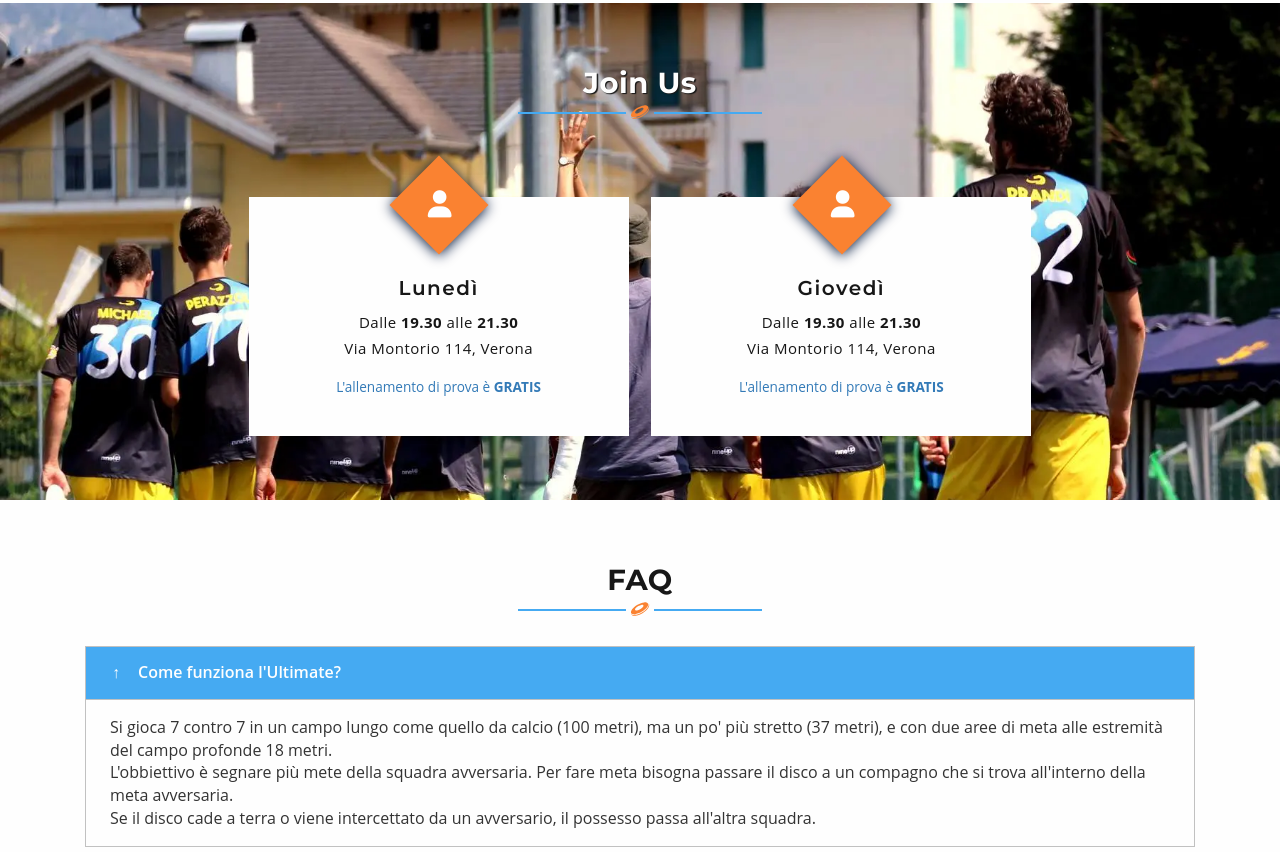
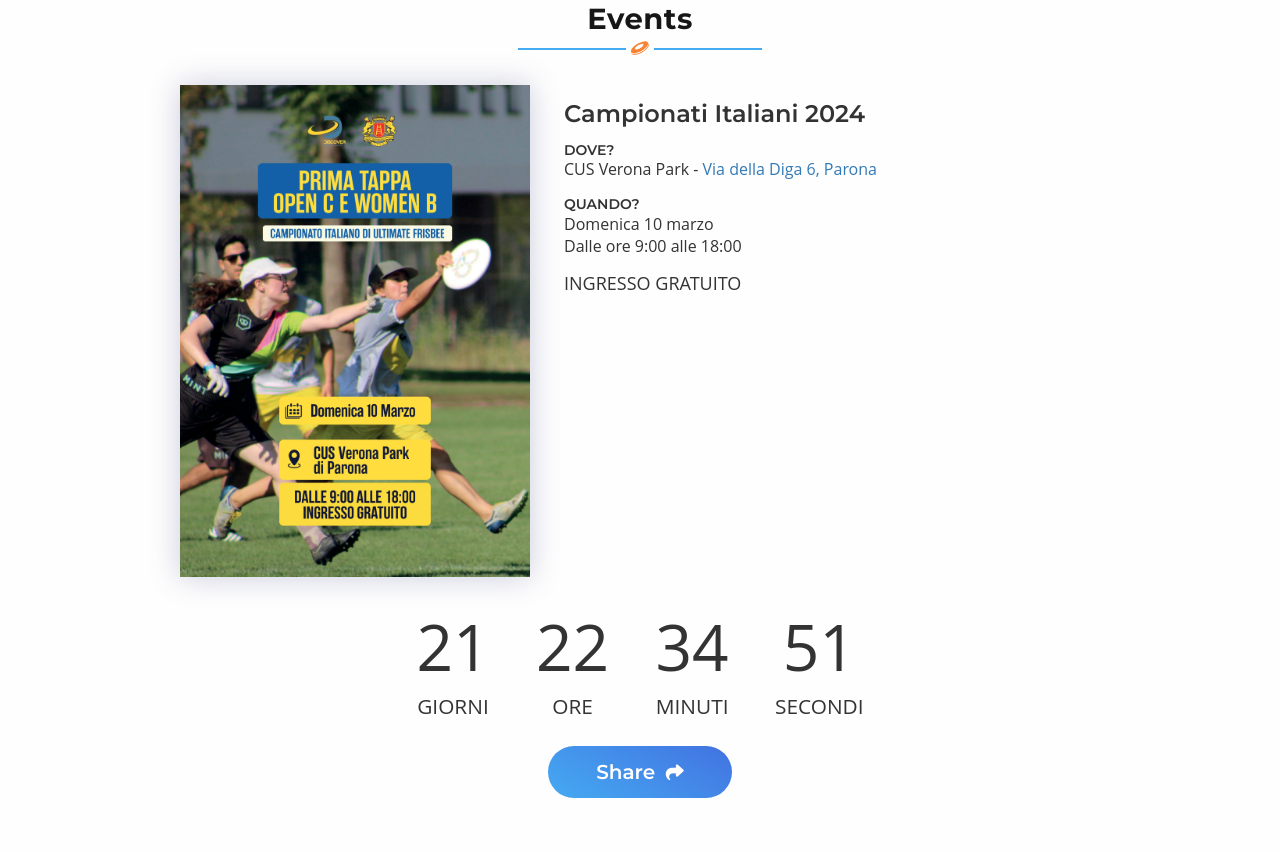
Before and after one commit to pizidavi/discover-verona, a plain HTML site: page index.html in a window 1280 px wide. Shown: the part 1317-2169 px from the top of the page. Drawn offline with nearby package versions, Linux system fonts and the light colour scheme.

Commit message:
Added CIU 2024
Changed WFDF url

```diff
--- a/index.html
+++ b/index.html
@@ -307,7 +307,7 @@
   <!-- //about -->
 
   <!-- Events -->
-  <section id="events" class="section pt-0 d-none">
+  <section id="events" class="section pt-0">
     <div class="container">
       <h2 class="heading-agileinfo">
         Events
@@ -315,6 +315,66 @@
           <path d="M385.5 30.38c-18.5.16-40.5 5.02-64.3 14.24C270.4 64.35 211.1 104 156.4 158.7c-54.8 54.7-94.46 114.1-114.12 164.9-9.89 25.4-14.7 48.6-14.28 67.9.43 19 5.8 33.8 16.05 44 10.26 10.3 24.96 15.6 44.06 16.1 19.19.4 42.39-4.4 67.89-14.3 50.8-19.7 110.1-59.4 164.8-114.1 54.7-54.7 94.4-114 114.1-164.9 9.9-25.4 14.7-48.6 14.3-67.79-.5-19.09-5.8-33.8-16.1-44.05-10.3-10.26-25-15.63-44-16.05-1.2-.03-2.4-.04-3.6-.03zm66.6 10.7c9.9 13.36 14.7 30.3 15.1 49.08.5 22.44-5 47.74-15.6 74.64-20.8 54-61.8 114.9-118 171.1-56.3 56.3-117.2 97.2-171.2 118.1-26.9 10.6-52.2 16-74.65 15.6-15.06-.3-28.93-3.5-40.72-9.8.8.9 1.62 1.8 2.47 2.6 25.95 26 72.3 29.4 128.3 10.7 56-18.6 120.3-59.2 178.2-117.2 57.9-57.9 98.5-122.1 117.1-178.1 18.8-56 15.3-102.35-10.7-128.3-3.1-3.14-6.6-5.94-10.3-8.42zM299.7 122.5c7.8 0 15.3 2.3 20.7 7.7 6.7 6.7 8.5 16.4 7.4 26.1-1 9.7-4.7 20.2-10.3 31.6-11.2 22.8-30.4 49-55.5 74.1-25.1 25.1-51.3 44.3-74.1 55.5-11.3 5.6-21.9 9.3-31.6 10.3-9.7 1.1-19.4-.7-26.1-7.4-6.7-6.7-8.5-16.4-7.4-26.1 1-9.7 4.7-20.3 10.3-31.7 11.2-22.8 30.4-48.9 55.5-74s51.3-44.4 74.1-55.6c11.4-5.6 21.9-9.2 31.6-10.2 1.8-.2 3.6-.3 5.4-.3z"/>
         </svg>
       </h2>
+      <div data-event-title="ciu-10-3-2024">
+        <div class="row justify-content-center">
+          <div class="col-sm-12 col-md-6 col-lg-4">
+            <div class="latest-item large-item m-auto">
+              <img src="images/ciu-10-3-2024.webp" class="img-fluid mh-100" alt="Locandina CIU 2024">
+            </div>
+          </div>
+          <div class="col-sm-12 col-md-6 col-lg-6">
+            <div id="event-hat" class="long-text text-justify py-3 px-1">
+              <h3>Campionati Italiani 2024</h3>
+
+              <h5 class="mt-3">DOVE?</h5>
+              <p>CUS Verona Park - <a href="https://maps.app.goo.gl/DoQXZotXW9Pwi55b7" target="_blank">Via della Diga 6, Parona</a></p>
+
+              <h5 class="mt-3">QUANDO?</h5>
+              <p>Domenica 10 marzo</p>
+              <p>Dalle ore 9:00 alle 18:00</p>
+
+              <h5 class="mt-3 h4">INGRESSO GRATUITO</h5>
+            </div>
+          </div>
+        </div>
+        <div id="countdown" class="row justify-content-center mt-4 hidden" data-countdown="2024-03-10 09:00">
+          <div class="col-sm-12 col-md-8 col-lg-6">
+            <ul class="countdown">
+              <li><span data-countdown-text="days">0</span>Giorni</li>
+              <li><span data-countdown-text="hours">0</span>Ore</li>
+              <li><span data-countdown-text="minutes">0</span>Minuti</li>
+              <li><span data-countdown-text="seconds">0</span>Secondi</li>
+            </ul>
+          </div>
+        </div>
+        <div class="row justify-content-center mt-4">
+          <div class="col-sm-6 col-md-6 col-lg-4 d-flex justify-content-center">
+            <div class="share-btn">
+              <span class="text">Share</span>
+              <span class="icon">
+                <i class="fa-solid fa-share"></i>
+              </span>
+              <div class="sm-btns">
+                <a href="https://www.facebook.com/sharer/sharer.php?u=https%3A%2F%2Fultimateverona.it"
+                  class="umami--click--share-ciu-2024-facebook"
+                  title="Condividi su Facebook" target="_blank" rel="noopener"
+                ><i class="fab fa-facebook"></i>
+                </a>
+                <a href="https://twitter.com/intent/tweet?url=https%3A%2F%2Fultimateverona.it&hashtags=ultimate,verona,frisbee"
+                  class="umami--click--share-ciu-2024-twitter"
+                  title="Condividi su Twitter" target="_blank" rel="noopener"
+                ><i class="fab fa-twitter"></i>
+                </a>
+                <a href="https://api.whatsapp.com/send?text=https://ultimateverona.it"
+                  class="umami--click--share-ciu-2024-whatsapp"
+                  title="Condividi su Whatsapp" target="_blank" rel="noopener"
+                ><i class="fa-brands fa-whatsapp"></i>
+                </a>
+              </div>
+            </div>
+          </div>
+        </div>
+      </div>
     </div>
   </section>
   <!-- //events -->
@@ -436,10 +496,10 @@
             </li>
             <li>
               <i class="fa fa-tint"></i>
-              <a href="https://www.fifd.it/pages/campionati-italiani-2023"
-                class="umami--click--open-fifd-campionati-2023"
+              <a href="https://www.fifd.it/pages/campionati-italiani-2024"
+                class="umami--click--open-fifd-campionati-2024"
                 target="_blank" rel="noopener"
-                >Campionati Italiani 2023</a>
+                >Campionati Italiani 2024</a>
             </li>
           </ul>
         </div>
@@ -457,7 +517,7 @@
             </li>
             <li>
               <i class="fa fa-tint"></i>
-              <a href="https://rules.wfdf.org/accreditation"
+              <a href="https://rules.wfdf.sport/accreditation"
                 class="umami--click--open-wfdf-accreditation"
                 target="_blank" rel="noopener"
                 >Accreditation</a>
--- a/sitemap.xml
+++ b/sitemap.xml
@@ -2,6 +2,6 @@
 <urlset xmlns="http://www.sitemaps.org/schemas/sitemap/0.9">
 <url>
   <loc>https://ultimateverona.it/</loc>
-  <lastmod>2023-06-06</lastmod>
+  <lastmod>2024-02-17</lastmod>
 </url>
 </urlset>
```
Also changed, not shown: images/ciu-10-3-2024.webp (added), images/locandina_campionato_studentesco.png (deleted).
